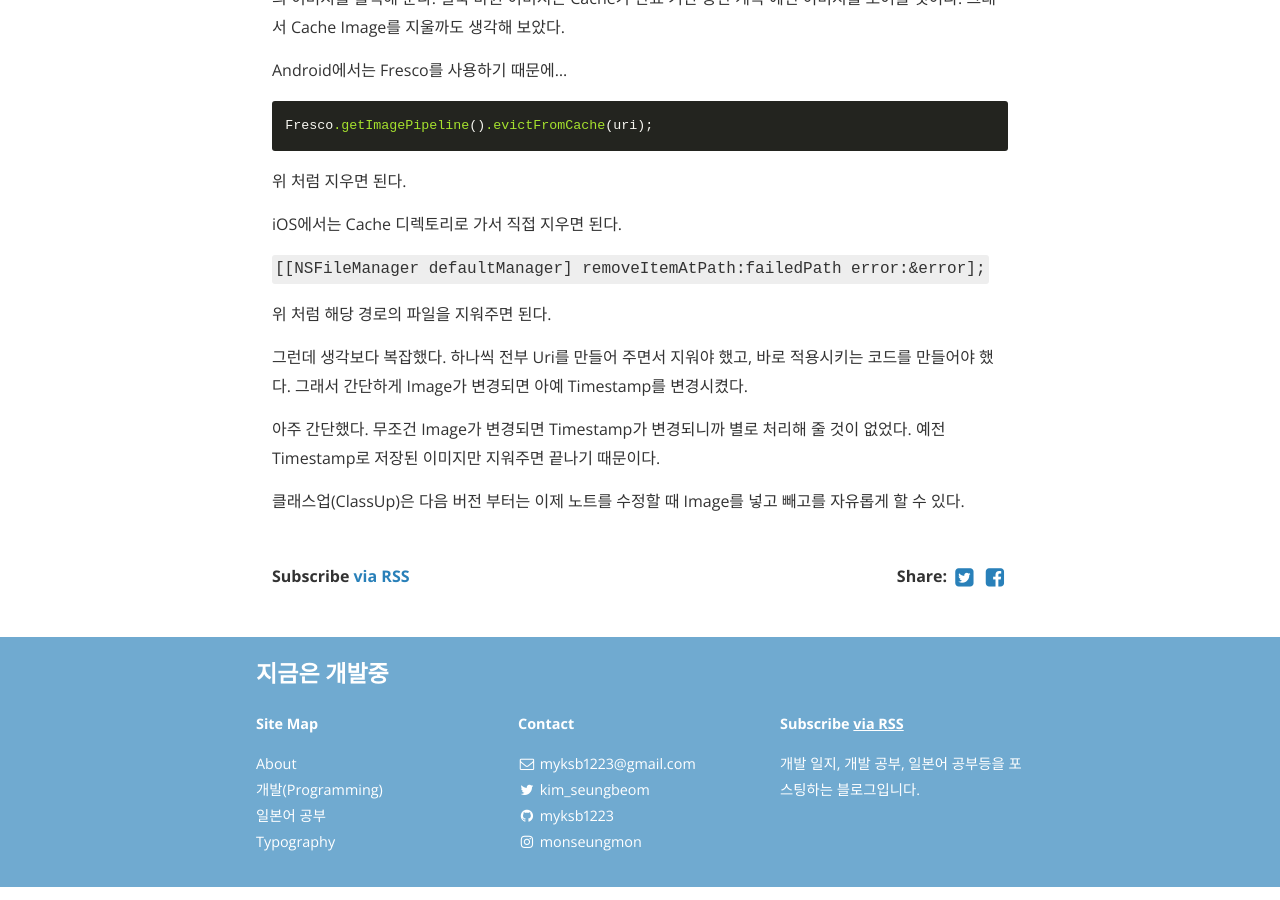
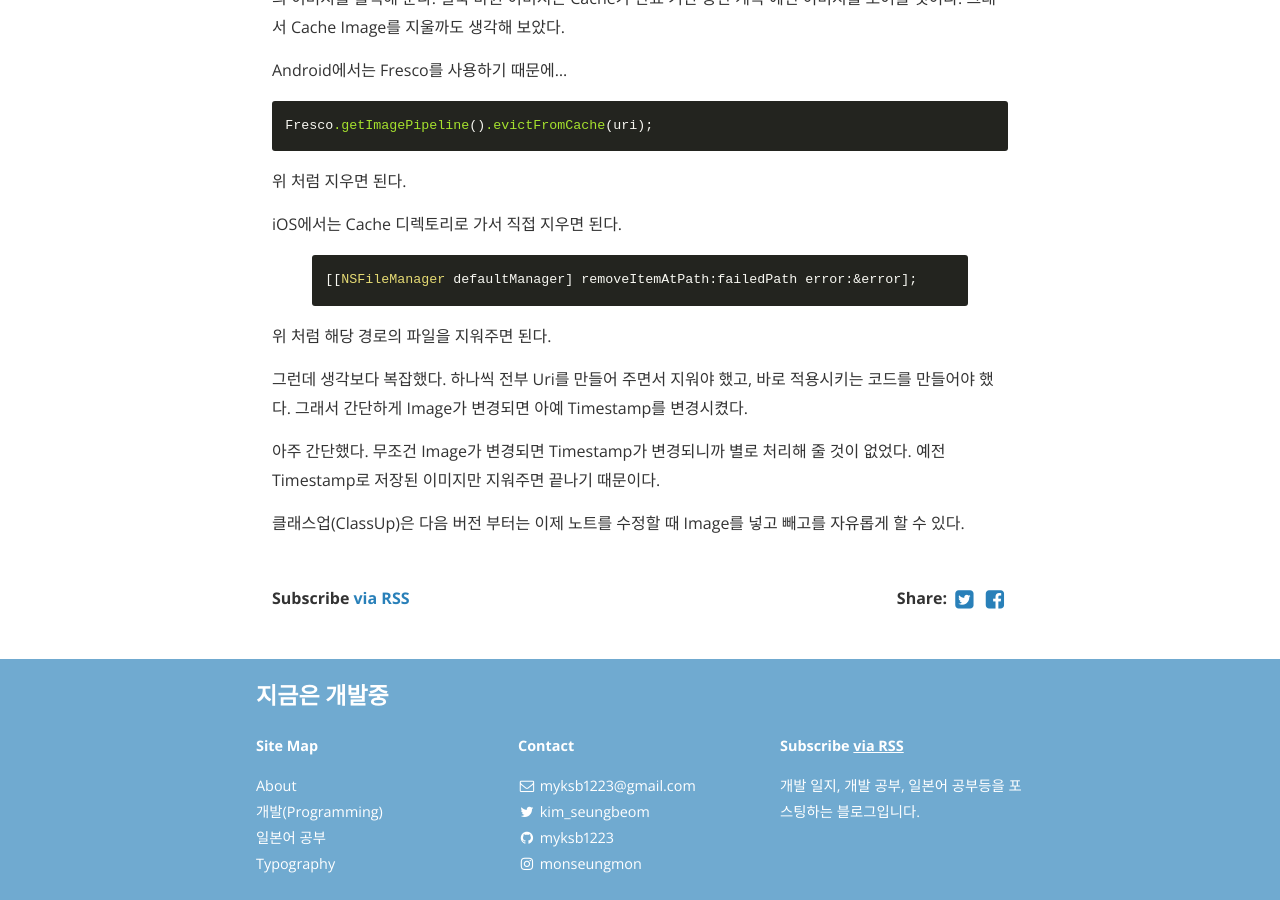
Before and after one commit to myksb1223/myksb1223.github.io, a Jekyll site: the page built from _posts/2018-07-10-Saved-images-in-device.md, in a window 1280 px wide and 900 px high, scrolled down 1221 px. Built offline with Jekyll 4.4.1, drawn with Linux system fonts in a browser that asks for light colours; nearby versions of some CDN libraries; Markdown is read by kramdown in place of the engine named in the settings.

Commit message:
Change post

````diff
--- a/_posts/2018-07-10-Saved-images-in-device.md
+++ b/_posts/2018-07-10-Saved-images-in-device.md
@@ -44,9 +44,9 @@ Fresco.getImagePipeline().evictFromCache(uri);
 
 iOS에서는 Cache 디렉토리로 가서 직접 지우면 된다.
 
-```Objective-c
+{% highlight objc %}
 [[NSFileManager defaultManager] removeItemAtPath:failedPath error:&error];
-```
+{% endhighlight %}
 
 위 처럼 해당 경로의 파일을 지워주면 된다.
 
````
